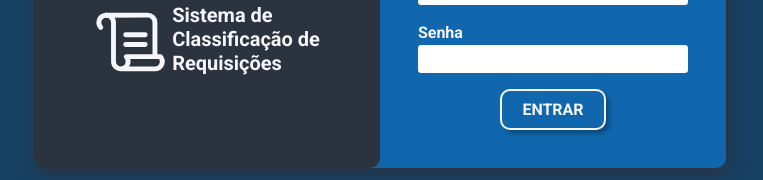
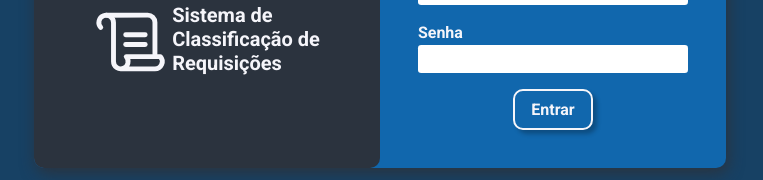
Before and after one commit to Jonatas-JS/SCR-Sistema-de-Classificacao-de-Requisicao, a React (Vite) app: page / in a window 1280 px wide. Shown: the part 382-562 px from the top of the page, without its empty margins (260-1023 px from the left). Built offline with nearby package versions, Linux system fonts and the light colour scheme.

Commit message:
buttonAction

```diff
--- /dev/null
+++ b/src/components/ButtonAction.jsx
@@ -0,0 +1,9 @@
+import styles from './ButtonAction.module.css'
+
+export function ButtonAction({ icon, name }) {
+  return (
+    <div className={styles.button}>
+     <button>{icon}{name}</button>
+    </div>
+  )
+}
--- /dev/null
+++ b/src/components/ButtonAction.module.css
@@ -0,0 +1,16 @@
+.button button {
+  display: flex;
+  align-items: center;
+  margin-top: 1rem;
+  padding: .56rem 1rem;
+  gap: .2rem;
+
+  color: var(--white-100);
+  background-color: var(--blue-300);
+  border: 2px solid var(--white-100);
+  border-radius: .62rem;
+  box-shadow: 4px 4px 4px rgba(0, 0, 0, 0.25);
+
+  font-weight: 700;
+  cursor: pointer;
+}
--- a/src/pages/login/LoginPage.jsx
+++ b/src/pages/login/LoginPage.jsx
@@ -1,7 +1,7 @@
 import styles from './LoginPage.module.css'
 import { Scroll, UserCircle } from 'phosphor-react'
 import { Link } from 'react-router-dom';
-import HomePage from '../home/HomePage'
+import { ButtonAction } from '../../components/ButtonAction'
 
 const user = [
   {
@@ -52,7 +52,12 @@ function LoginPage() {
           <input type="password" name="passwordLogin" id="passwordLogin" />
         </div>
 
-          <Link to='/home'><button type="submit">ENTRAR</button></Link>
+        <div className={styles.buttonAction}>
+          <Link to='/home'><ButtonAction
+          icon=''
+          name='Entrar'
+          /></Link>
+        </div>
 
       </div>
     </div>
--- a/src/pages/login/LoginPage.module.css
+++ b/src/pages/login/LoginPage.module.css
@@ -64,16 +64,10 @@
 .inputsLogin {
   text-align: left;
 }
-.loginSpace button {
-  margin-top: 1rem;
-  padding: .56rem 1.25rem;
-
-  color: var(--white-100);
-  background-color: var(--blue-300);
-  border: 2px solid var(--white-100);
-  border-radius: .62rem;
-  box-shadow: 4px 4px 4px rgba(0, 0, 0, 0.25);
-
-  font-weight: 700;
-  cursor: pointer;
+.buttonAction {
+  display: flex;
+  justify-content: center;
 }
+.buttonAction a {
+  text-decoration: none;
+}
--- a/src/pages/registration/RegistrationPage.jsx
+++ b/src/pages/registration/RegistrationPage.jsx
@@ -2,8 +2,9 @@ import styles from './RegsitrationPage.module.css'
 
 import { useState } from 'react';
 import { TitleLayer } from '../../components/TitleLayer';
-import { UserFocus } from 'phosphor-react';
+import { UserFocus, ArrowCircleRight } from 'phosphor-react';
 import { HeaderLayer } from '../../components/HeaderLayer'
+import { ButtonAction } from '../../components/ButtonAction';
 
 export const ListEmpresa = [
   {
@@ -106,7 +107,10 @@ function RegistrationPage() {
           </table>
 
           <div className={styles.buttonCadastrar}>
-          <button type="submit">CADASTRAR</button>
+          <ButtonAction
+          icon={<ArrowCircleRight size={32} />}
+          name='Cadastrar'
+          />
           </div>
 
         </div>
--- a/src/pages/request/RequestPage.jsx
+++ b/src/pages/request/RequestPage.jsx
@@ -1,8 +1,9 @@
-import styles from './RequestPage.module.css'
+import styles from './RequestPage.module.css';
 
-import { ListPlus } from 'phosphor-react'
+import { ListPlus, UserCircle, Paperclip } from 'phosphor-react';
 import { TitleLayer } from '../../components/TitleLayer';
 import { HeaderLayer } from '../../components/HeaderLayer';
+import { ButtonAction } from '../../components/ButtonAction'
 
 function RequestPage() {
   return (
@@ -42,6 +43,7 @@ function RequestPage() {
             </select>
           </div>
 
+          <div className={styles.nfRequisicao}>
             <div className={styles.notaFiscal}>
               <label>NF: </label>
               <input type="text" id="notaFiscal" />
@@ -49,10 +51,24 @@ function RequestPage() {
 
             <label>Resquisição: </label>
             <input type="date" id="" />
+          </div>
 
           <p><label>Descrição: </label></p>
-          <textarea cols="30" rows="10"  ></textarea>
+          <textarea cols="30" rows="10"  placeholder='Breve descrição da requisição.'></textarea>
         </div>
+
+        <div className={styles.buttonsAvtions}>
+            <ButtonAction
+            icon={<Paperclip size={25} />}
+            name='Anexar'
+            />
+
+            <ButtonAction
+            icon={<UserCircle size={25} />}
+            name='Cadastrar'
+            />
+        </div>
+
       </div>
     </div>
   )
--- a/src/pages/request/RequestPage.module.css
+++ b/src/pages/request/RequestPage.module.css
@@ -5,8 +5,8 @@
   box-shadow: 4px 4px 15px rgba(0, 0, 0, 0.25);
   border-radius: .62rem;
 }
-textarea {
-  width: 50%;
+.container textarea {
+  width: 100%;
   height: 10rem;
 }
 .form {
@@ -18,3 +18,13 @@ textarea {
 .notaFiscal input {
   width: 5rem;
 }
+.nfRequisicao {
+  display: flex;
+  width: 100%;
+
+  gap: 1rem;
+}
+.buttonsAvtions {
+  display: flex;
+  justify-content: space-between;
+}
```
Lines whose indentation alone changed are shown as unchanged.
